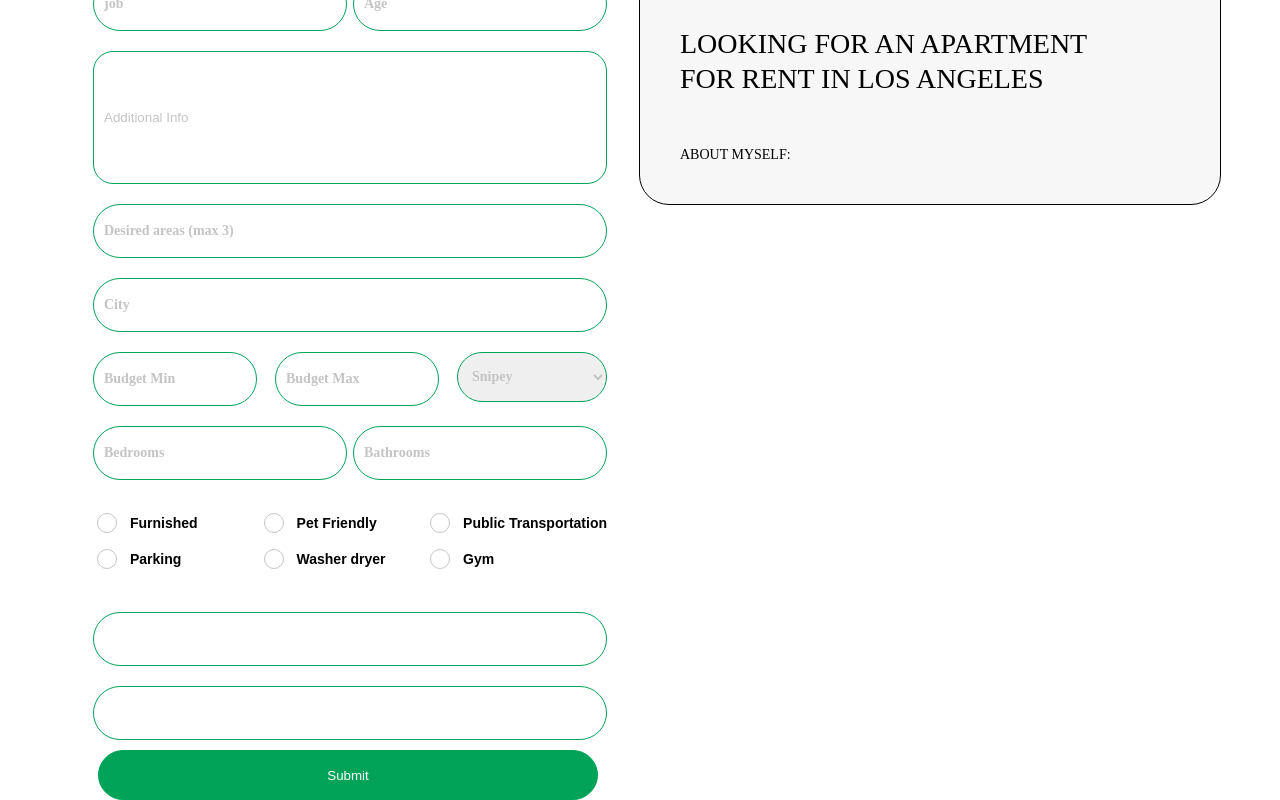
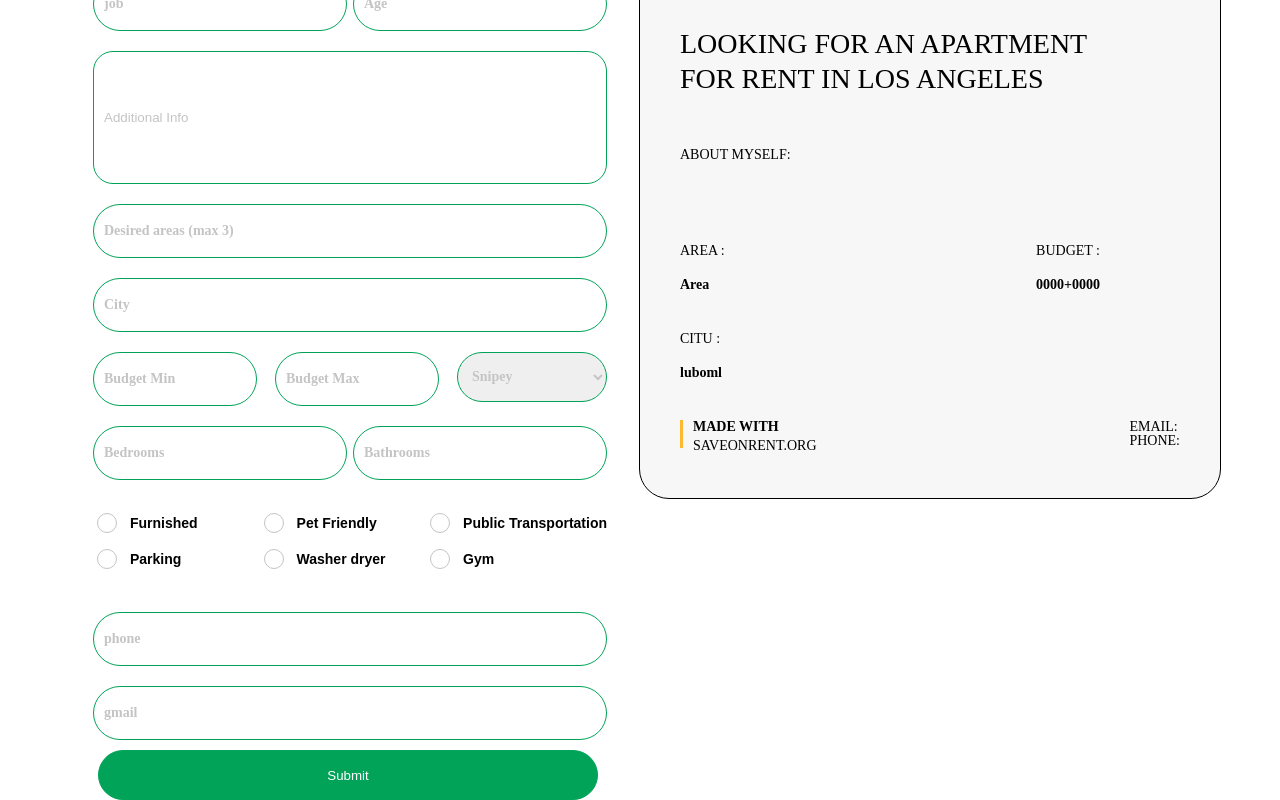
Before and after one commit to dedriver/saveonrents, a React (Vite) app in the folder saveonrent/: page / in a window 1280 px wide. Shown: the part 1402-2202 px from the top of the page. Built offline with nearby package versions, Linux system fonts and the light colour scheme.

Commit message:
END DEV CREATE

```diff
--- a/saveonrent/src/assets/creactor/Create.css
+++ b/saveonrent/src/assets/creactor/Create.css
@@ -226,9 +226,10 @@ margin-left: 5px;
     border-radius: 30px;
     width: 500px;
     height: auto;
-    padding: 40px;
+    padding: 40px ;
     margin-top: 100px;
     border: 1px solid black;
+
 }
 
 .ava{
@@ -258,8 +259,6 @@ text-align: left;
     font-family: Cera Pro;
 font-size: 14px;
 font-weight: 400;
-line-height: 17.6px;
-text-align: left;
 color: black;
 }
 
@@ -276,8 +275,6 @@ text-align: left;
     font-family: Cera Pro;
 font-size: 14px;
 font-weight: 400;
-line-height: 17.6px;
-text-align: left;
 color: black;
 }
 
@@ -292,6 +289,15 @@ text-transform: uppercase;
 margin-top: 50px;
 }
 
+.aboytmytext{
+margin-top: 15px;
+white-space: normal;
+word-wrap: break-word;
+max-width: 100%;
+font-family: Cera Pro;
+font-size: 14px;
+font-weight: 400;
+}
 .aboutmy{
     font-family: Cera Pro;
 font-size: 14px;
@@ -301,3 +307,77 @@ text-align: left;
 text-transform: uppercase;
 margin-top: 50px;
 }
+
+.areaName{
+    font-family: Cera Pro;
+    font-size: 14px;
+    font-weight: 400;
+    text-transform: uppercase;
+    margin-right: 80px;
+}
+
+.areaText{
+    font-family: Cera Pro;
+font-size: 14px;
+font-weight: 700;
+}
+
+.Area-budget{
+    display: flex;
+    flex-direction: row;
+    justify-content: space-between;
+    margin-top: 40px;
+}
+.Area-budget *{
+    margin-top: 20px
+}
+.Citu{
+    margin-top: 40px;
+}
+
+.Citu * {
+    margin-top: 20px;
+}
+
+.CituName{
+    font-family: Cera Pro;
+    font-size: 14px;
+    font-weight: 400;
+    text-transform: uppercase;
+}
+
+.CituText{
+    font-family: Cera Pro;
+font-size: 14px;
+font-weight: 700;
+}
+
+.phones_mail_madeWith{
+    display: flex;
+    flex-direction: row;
+    justify-content: space-between;
+    font-family: Cera Pro;
+font-size: 14px;
+font-weight: 400;
+margin-top: 40px;
+text-transform: uppercase;
+}
+
+.madeLine{
+    width: 3px;
+    height: 28px;
+    background-color: #FDB932;
+    margin-right: 10px;
+}
+
+.madeWith{
+    display: flex;
+}
+
+.madeText *{
+    padding-bottom: 5px;
+}
+
+.With{
+    font-weight: 700 ;
+}
--- a/saveonrent/src/assets/creactor/Creates.jsx
+++ b/saveonrent/src/assets/creactor/Creates.jsx
@@ -18,17 +18,54 @@ export default function Creates() {
   const [submittedAboutMYself, setSubmittedAboutMYself] = useState();
   const [activeIndex, setActiveIndex] = useState(false);
   const [stateChange, setStateChange] = useState({ state1: false });
+  const [submittedArea , setsubmittedStateArea] = useState("Area");
+  const [stateArea , setStateArea] = useState();
+  const [stateCitu , setStateCitu] = useState();
+  const [submittedCitu , setsubmittedCitu] = useState("luboml");
+  const [stateBudgetMin , setBudgetMin ] = useState();
+  const [submittedBudgetMin , setSubmitteBudgetMin ] = useState("0000");
+  const [stateBudgetMax , setBudgetMax] = useState();
+  const [submittedBudgetMax , setSubmittedBudgetMax] = useState("0000" );
+  const [stateRentalTerm ,setRentalTerm] =useState();
+  const [submittedRentalTerm ,setSubmittedRentalTerm] =useState ();
+  const [submittedPhone ,setSubmittedPhone] =useState();
+  const [statePhone ,setPhone] =useState();
+  const [stateGmail ,setGmail] =useState();
+  const [submittedGmail ,setSubmittedGmail] =useState();
 
+  function handlePhone(event){
+      setPhone(event.target.value)
+  }
+
+  function handleGmail(event){
+    setGmail(event.target.value)
+  }
+
+  function handleBudgetMax(event){
+    setBudgetMax(event.target.value)
+  }
+  function handleBudgetMin(event){
+    setBudgetMin(event.target.value)
+  }
+
+  function handleArea(event){
+    setStateArea(event.target.value)
+  }
+  function handleCity(event){
+    setStateCitu(event.target.value)
+  }
   function handleClick(event) {
     const { name, checked } = event.target;
     setStateChange((prevState) => ({ ...prevState, [name]: checked }));
   }
-  function handleLine(index) {
-    setActiveIndex(index);
+function handleLine(index) {
+ setActiveIndex(index);
   }
+
   function handleName(event) {
     setNameState(event.target.value);
   }
+
 
   function handleAboutMYself(event) {
     setAboutMYself(event.target.value);
@@ -47,8 +84,13 @@ export default function Creates() {
     setSubmittedJob(stateJob);
     setSubmittedAge(stateAge);
     setSubmittedAboutMYself(stateAboutMYself);
+    setsubmittedStateArea(stateArea);
+    setsubmittedCitu(stateCitu);
+    setSubmittedBudgetMax(stateBudgetMax);
+    setSubmitteBudgetMin(stateBudgetMin);
+    setSubmittedPhone(statePhone);
+    setSubmittedGmail(stateGmail);
   }
-
   return (
     <section className="sectionCreate">
       <div className="CreateBLOX">
@@ -81,10 +123,10 @@ export default function Creates() {
               onChange={handleAboutMYself}
               defaultValue={"Additional Info"}
             />
-            <BigL def={"Desired areas (max 3)"} />
-            <BigL def={"City"} />
-            <LoveL def1={"Budget Min"} def2={"Budget Max"} />
-            <MidleL def1={"Bedrooms"} def2={"Bathrooms"} />
+            <BigL def={"Desired areas (max 3)"} change={handleArea} />
+            <BigL def={"City"} change={handleCity} />
+            <LoveL def1={"Budget Min"} change1={handleBudgetMax} change2={handleBudgetMin} def2={"Budget Max"} />
+            <MidleL def1={"Bedrooms"}  def2={"Bathrooms"} />
             <div class="parent">
               <SheckFurnished
               inputNames={"orangs"}
@@ -125,12 +167,12 @@ export default function Creates() {
   inputNames={"blus"}
   chil={"Gym"}
   checked={stateChange.state6}
-  name={"state6"}
+  name={"state6"}s
   onChange={handleClick}
 />
             </div>
-            <BigL />
-            <BigL />
+            <BigL change={handlePhone} def={"phone"}/>
+            <BigL change={handleGmail} def={"gmail"}/>
             <button className="SubmitBTN" onClick={handleSubmit}>
               Submit
             </button>
@@ -159,8 +201,22 @@ export default function Creates() {
               for rent in los angeles
             </div>
             <div className="aboutmy">about myself:</div>
-            <div className="aboytmytext"></div>
-            {submittedAboutMYself}
+            <div className="aboytmytext"> {submittedAboutMYself} </div>
+            <div className="Area-budget">
+            <div className="Area">
+            <p className="areaName">Area :</p>
+            <p className="areaText">{submittedArea}</p>
+            </div>
+            <div className="budget">
+            <p className="areaName">Budget :</p>
+            <p className="areaText">{submittedBudgetMax}+{submittedBudgetMin}</p>
+            </div>
+            </div>
+
+            <div className="Citu ">
+            <p className="CituName">Citu :</p>
+            <p className="CituText">{submittedCitu}</p>
+            </div>
             <div className="ChangeItem">
               {stateChange.state1 ? (
                 <Change
@@ -196,6 +252,19 @@ export default function Creates() {
                 <Change colors={{ backgroundColor: "#006DBA" }} name={"gym"} />
               ) : undefined}
             </div>
+            <div className="phones_mail_madeWith">
+                <div className="madeWith">
+                <div className="madeLine"></div>
+                  <div className="madeText">
+                      <div className="With">MADE WITH</div>
+                      <div className="save">SAVEONRENT.ORG</div>
+                  </div>
+                </div>
+                <div className="mailPhone">
+                  <div className="phone">email:{submittedPhone}</div>
+                  <div className="mail">phone:{submittedGmail}</div>
+                </div>
+            </div>
           </div>
         </div>
       </div>
--- a/saveonrent/src/assets/creactor/inputFolder/LoveI.jsx
+++ b/saveonrent/src/assets/creactor/inputFolder/LoveI.jsx
@@ -1,7 +1,7 @@
-export default function LoveL({val , change, def1 , def2 }){
+export default function LoveL({val , change1, change2, def1 , def2 }){
     return<div className="setLOve">
-<input type="text" value={val} onChange={change} defaultValue={def1} className = "LoveL" />
-<input type="text" value={val} onChange={change} defaultValue={def2} className = "LoveL" />
+<input type="text" value={val} onChange={change1} defaultValue={def1} className = "LoveL" />
+<input type="text" value={val} onChange={change2} defaultValue={def2} className = "LoveL" />
 <select  className = "LoveL" name="unittype">
   <option value="1"> Miner </option>
   <option value="2"> Puffer </option>
```
Also changed, not shown: saveonrent/src/assets/creactor/changeItem/change.css (line endings or trailing spaces).
